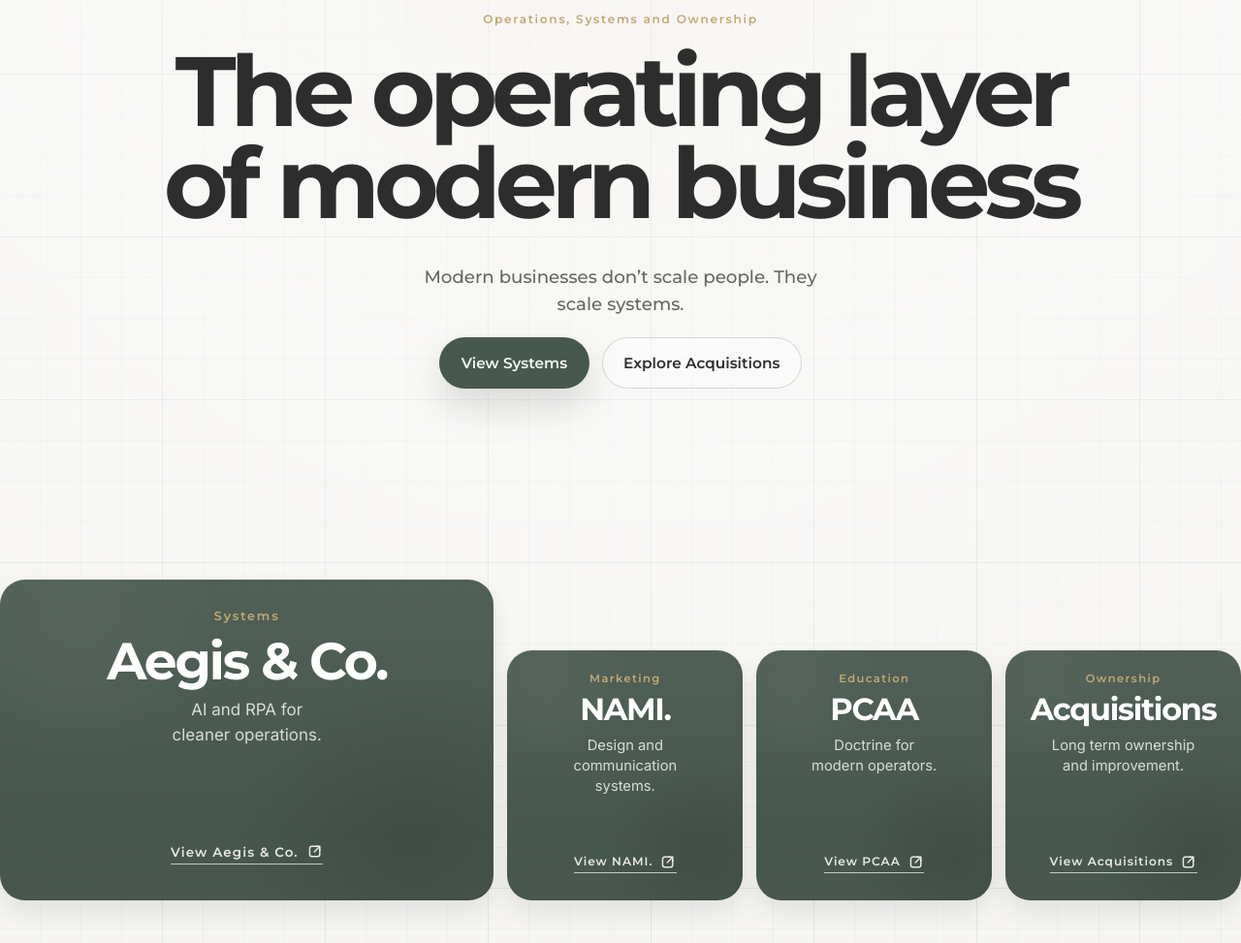
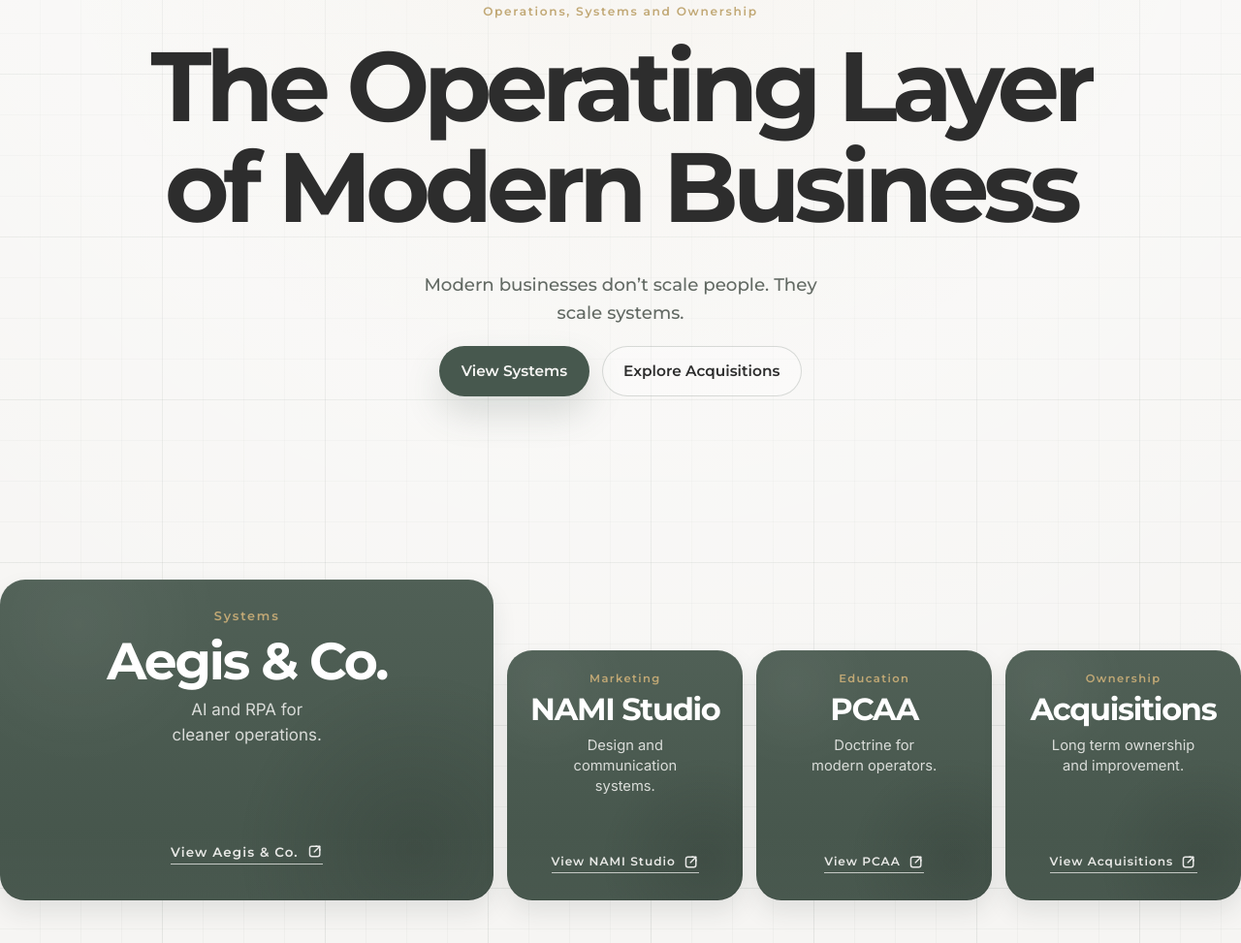
Before and after one commit to chesterlsc/parea-iteration-1.2, a plain HTML site: page index.html in a window 1280 px wide. Shown: the part 259-1232 px from the top of the page at 97% size. Drawn offline with Linux system fonts and the light colour scheme.

Commit message:
Apply final homepage polish

```diff
--- a/index.html
+++ b/index.html
@@ -31,7 +31,7 @@
           <a href="#acquisitions-overview">Acquisitions</a>
         </nav>
 
-        <a class="button button-dark desktop-cta" href="mailto:hello@pareacollective.com"
+        <a class="button button-accent desktop-cta" href="mailto:hello@pareacollective.com"
           >Contact</a
         >
 
@@ -57,7 +57,7 @@
           <a href="#pcaa">Education</a>
           <a href="#acquisitions-overview">Acquisitions</a>
         </nav>
-        <a class="button button-dark mobile-cta" href="mailto:hello@pareacollective.com"
+        <a class="button button-accent mobile-cta" href="mailto:hello@pareacollective.com"
           >Contact</a
         >
       </div>
@@ -68,7 +68,10 @@
         <div class="container hero-shell">
           <div class="hero-main reveal">
             <p class="eyebrow">Operations, Systems and Ownership</p>
-            <h1>The operating layer of modern business</h1>
+            <h1>
+              <span class="hero-desktop-line">The Operating Layer</span>
+              <span class="hero-desktop-line">of Modern Business</span>
+            </h1>
           </div>
 
           <aside class="hero-side reveal">
@@ -121,10 +124,10 @@
           >
             <div class="spotlight-copy">
               <span class="spotlight-label">Marketing</span>
-              <h2>NAMI.</h2>
+              <h2>NAMI Studio</h2>
               <p>Design and communication systems.</p>
               <a class="spotlight-link" href="#ecosystem-view">
-                View NAMI.
+                View NAMI Studio
                 <span class="spotlight-link-icon" aria-hidden="true">
                   <svg viewBox="0 0 20 20" fill="none">
                     <path d="M12.5 4H6.5A2.5 2.5 0 0 0 4 6.5v7A2.5 2.5 0 0 0 6.5 16h7a2.5 2.5 0 0 0 2.5-2.5v-6" />
@@ -396,7 +399,7 @@
                 <p>We keep what works and make it better over time.</p>
               </div>
               <div class="hero-actions closing-actions">
-                <a class="button button-dark" href="mailto:hello@pareacollective.com"
+                <a class="button button-accent" href="mailto:hello@pareacollective.com"
                   >Get in Touch</a
                 >
               </div>
@@ -436,7 +439,7 @@
             <p class="footer-heading">Ecosystem</p>
             <nav class="footer-nav" aria-label="Ecosystem footer">
               <a href="#aegis-co">Aegis &amp; Co.</a>
-              <a href="#nami">NAMI.</a>
+              <a href="#nami">NAMI Studio</a>
               <a href="#pcaa">PCAA</a>
               <a href="#acquisitions">Acquisitions</a>
             </nav>
--- a/script.js
+++ b/script.js
@@ -177,7 +177,7 @@
       tone: "operations",
     },
     {
-      name: "NAMI.",
+      name: "NAMI Studio",
       category: "Marketing",
       lead: "Where positioning, design, and communication get aligned.",
       support: "Clear positioning. No mixed signals.",
--- a/styles.css
+++ b/styles.css
@@ -158,7 +158,7 @@
 h1 {
   font-size: clamp(3.05rem, 5.4vw, 4rem);
   font-weight: 700;
-  line-height: 0.92;
+  line-height: 0.98;
 }
 
 h1 span {
@@ -377,15 +377,20 @@
 }
 
 .hero-main h1 {
-  max-width: 14ch;
+  max-width: none;
   padding-bottom: 0;
   font-size: clamp(3.9rem, 8.4vw, 6.35rem);
-  line-height: 0.94;
+  line-height: 1.02;
   text-wrap: balance;
 }
 
 .hero-mobile-break {
   display: none;
+}
+
+.hero-desktop-line {
+  display: block;
+  white-space: nowrap;
 }
 
 .hero-side {
@@ -2536,11 +2541,16 @@
     display: block;
   }
 
+  .hero-desktop-line {
+    display: inline;
+    white-space: normal;
+  }
+
   .hero-main h1 {
     max-width: none;
     margin-inline: auto;
     font-size: clamp(2.45rem, 10.8vw, 3.15rem);
-    line-height: 0.91;
+    line-height: 0.99;
     color: var(--ink);
     text-wrap: unset;
   }
```
